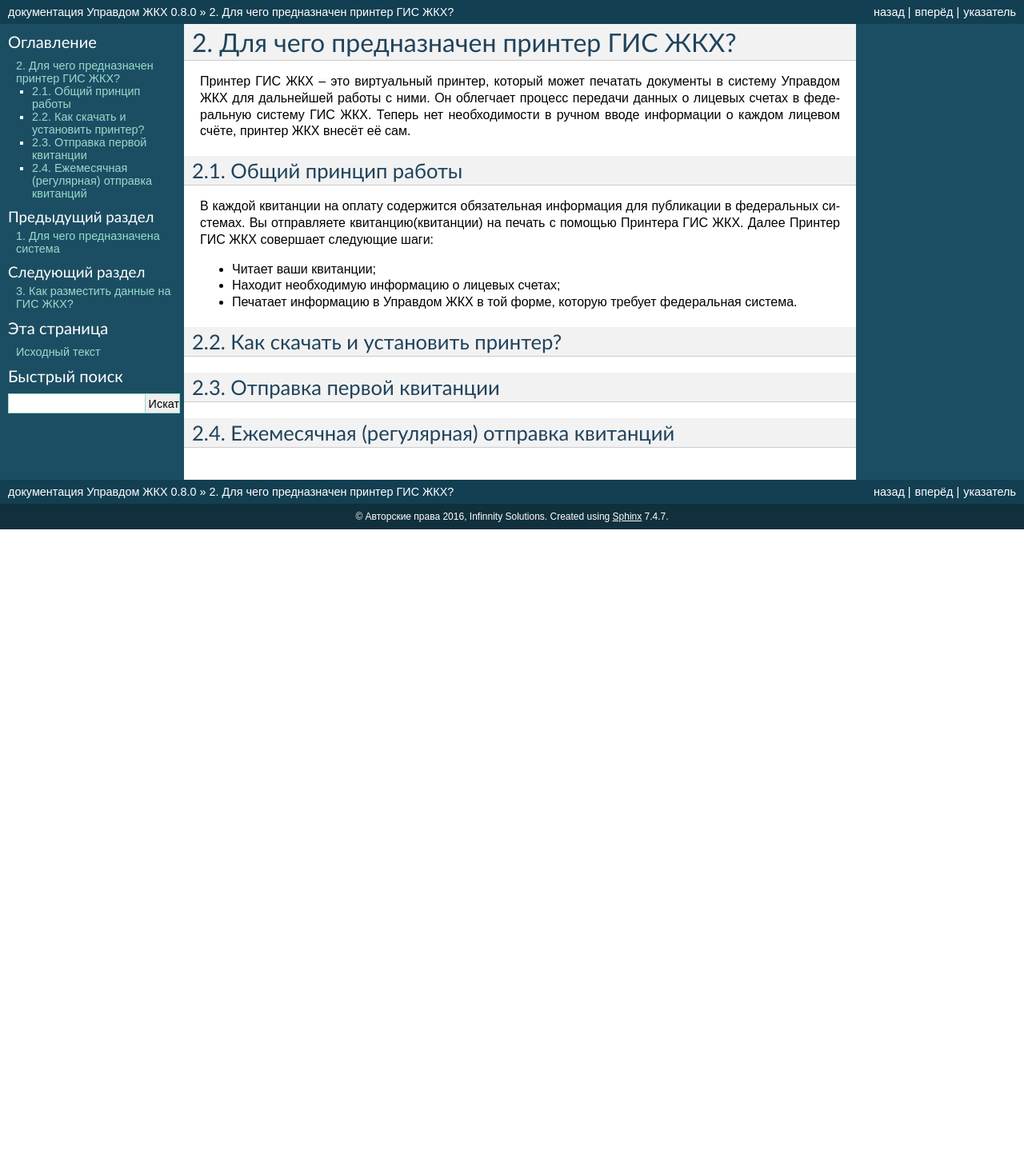
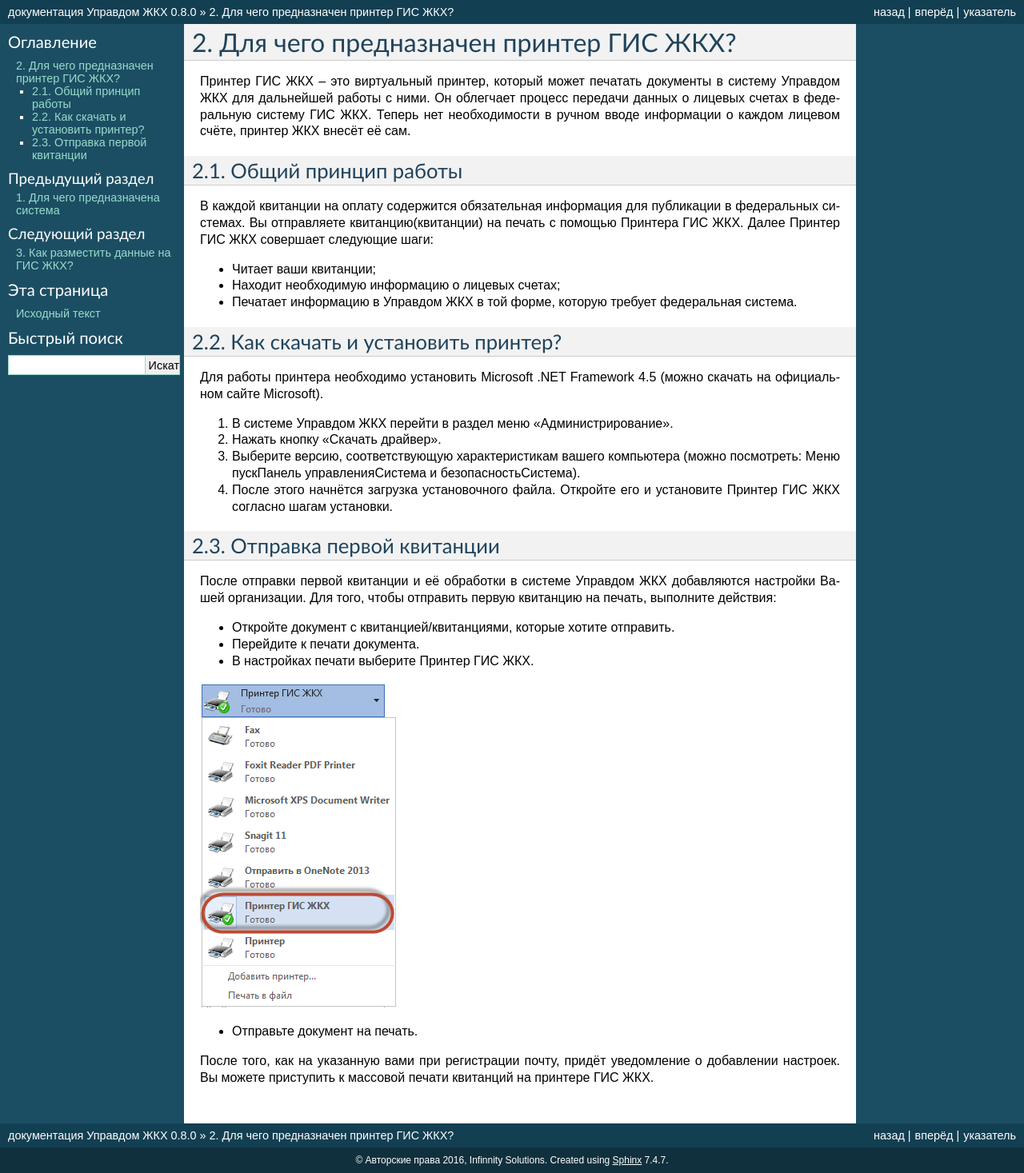
Before and after one commit to UpravdomGKH/UpravdomGKH.readthedocs.org, a Sphinx documentation site: the page built from docs/source/02-employment-section-organization/index.rst, in a window 1280 px wide. Shown: the whole page at 80% size. Built offline with Sphinx 7.4.7, drawn with Linux system fonts in a browser that asks for light colours; pages that are not in the unit, such as notebooks, are missing from menus; before the commit the page ends 900 px from its top, so only the background shows below that.

Commit message:
Работа с принтером ГИС ЖКХ 1.0

```diff
--- a/docs/source/01-beginning-of-work/1.2.rst
+++ b/docs/source/01-beginning-of-work/1.2.rst
@@ -2,4 +2,4 @@
 ------------------------------------
 
 Для того, чтобы зарегистрировать свою организацию в `ГИС ЖКХ <http://dom.gosuslugi.ru/>`_ , перейдите в раздел `«Регламенты и инструкции» <http://dom.gosuslugi.ru/#/regulations?userCtgrCode=1>`_
-Скачайте  «Подробную инструкцию по регистрации в ГИС ЖКХ», и следуя описаным шагам в инструкции, зарегистрируйте Организацию.
+Скачайте  «Подробную инструкцию по регистрации в ГИС ЖКХ», и следуя описанным шагам в инструкции, зарегистрируйте Организацию.
--- a/docs/source/02-employment-section-organization/2.2.rst
+++ b/docs/source/02-employment-section-organization/2.2.rst
@@ -1,2 +1,8 @@
 Как скачать и установить принтер?
 ---------------------
+Для работы принтера необходимо установить Microsoft .NET Framework 4.5 (можно скачать на официальном сайте Microsoft).
+
+#.	В системе Управдом ЖКХ перейти в раздел меню «Администрирование».
+#.	Нажать кнопку «Скачать драйвер».
+#.	Выберите версию, соответствующую характеристикам вашего компьютера (можно посмотреть: Меню пуск\Панель управления\Система и безопасность\Система).
+#.	После этого начнётся загрузка установочного файла. Откройте его и установите Принтер ГИС ЖКХ согласно шагам установки.
--- a/docs/source/02-employment-section-organization/2.3.rst
+++ b/docs/source/02-employment-section-organization/2.3.rst
@@ -1,2 +1,14 @@
 Отправка первой квитанции
 -----------------
+
+После отправки первой квитанции и её обработки в системе Управдом ЖКХ добавляются настройки Вашей организации. Для того, чтобы отправить первую квитанцию на печать, выполните действия:
+
+*	Откройте документ с квитанцией/квитанциями, которые хотите отправить.
+*	Перейдите к печати документа.
+*	В настройках печати выберите Принтер ГИС ЖКХ.
+
+.. image:: ../_images/02-employment-section-organization/15.png
+
+*	Отправьте документ на печать.
+
+После того, как на указанную вами при регистрации почту, придёт уведомление о добавлении настроек. Вы можете приступить к массовой печати квитанций на принтере ГИС ЖКХ.
--- a/docs/source/02-employment-section-organization/2.4.rst
+++ /dev/null
@@ -1,2 +0,0 @@
-Ежемесячная (регулярная) отправка квитанций
------------------
--- a/docs/source/02-employment-section-organization/index.rst
+++ b/docs/source/02-employment-section-organization/index.rst
@@ -8,5 +8,3 @@
 .. include:: 2.2.rst
 
 .. include:: 2.3.rst
-
-.. include:: 2.4.rst
```
Also changed, not shown: docs/source/02-employment-section-organization/2.1.rst (line endings or trailing spaces), docs/source/_images/02-employment-section-organization/15.png (added).
